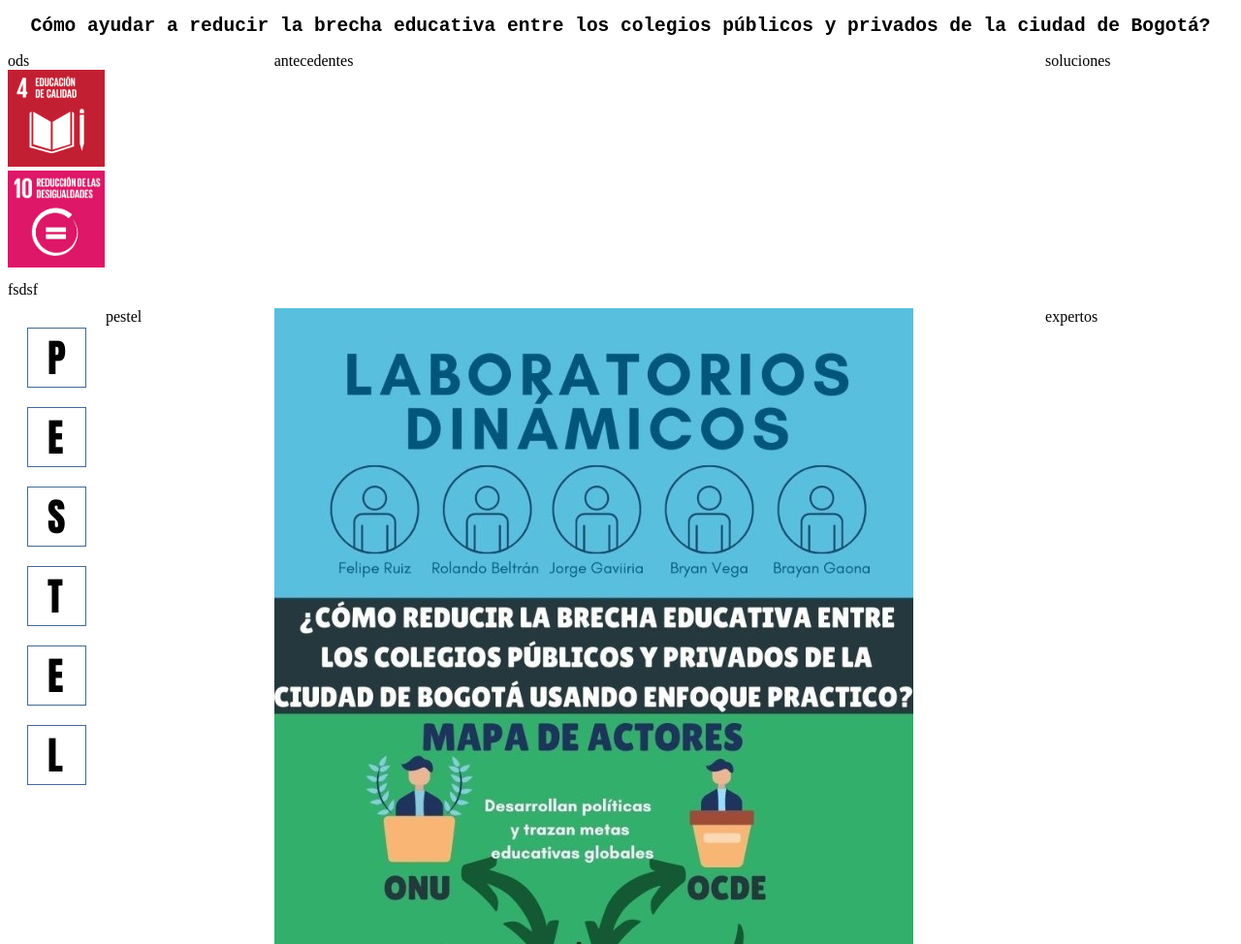
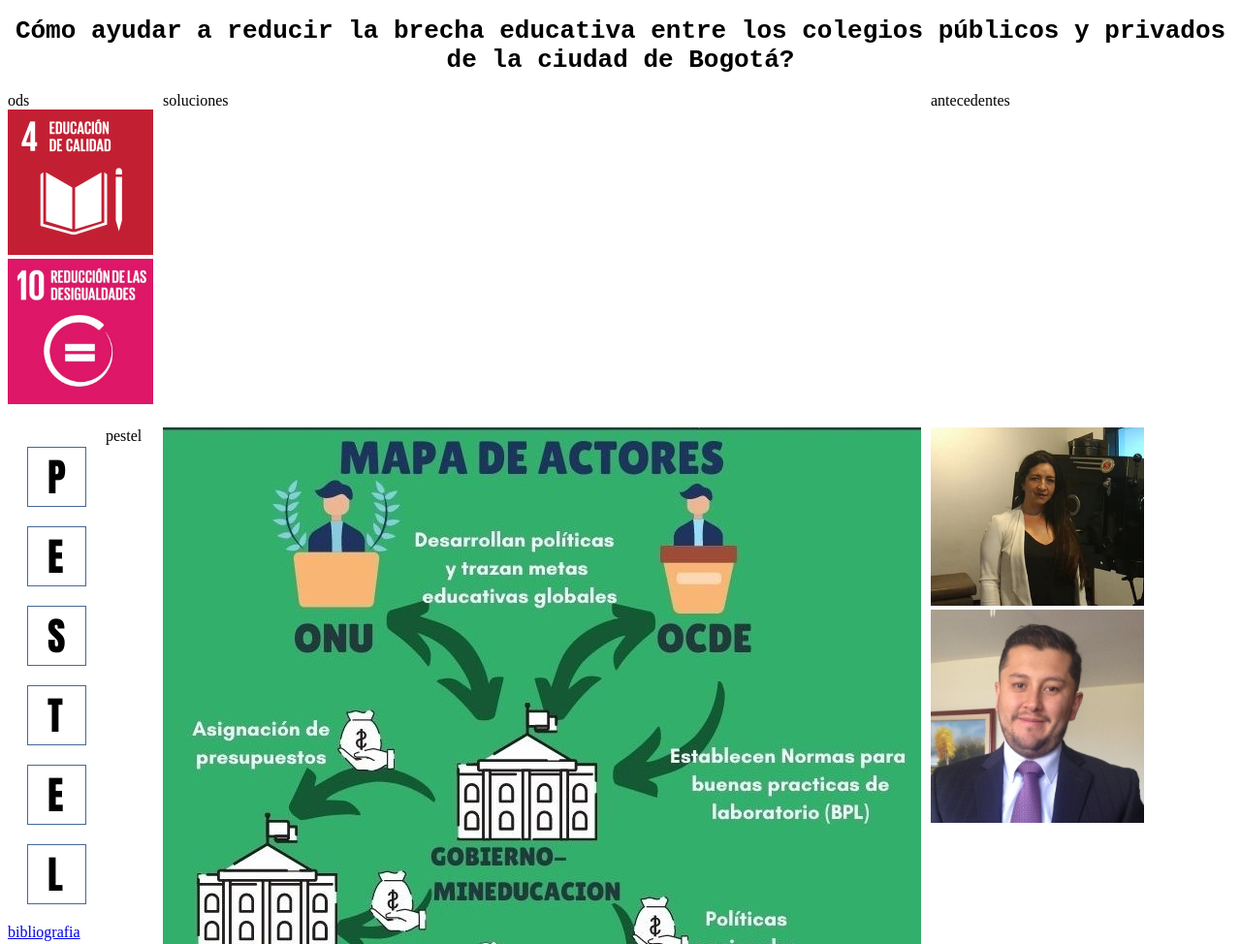
Before and after one commit to bdvegat/bdvegat.github.io, a plain HTML site: page index.html in a window 1280 px wide. Shown: the top 974 px of the page at 97% size. Drawn offline with Linux system fonts and the light colour scheme.

Commit message:
3 commit

```diff
--- a/index.html
+++ b/index.html
@@ -8,14 +8,16 @@
 </head>
 
 <body>
-    <h2>Cómo ayudar a reducir la brecha educativa entre los colegios públicos y privados de la ciudad de Bogotá?</h2>
+    <h1>Cómo ayudar a reducir la brecha educativa entre los colegios públicos y privados de la ciudad de Bogotá?</h2>
     <div class="grid">
         <div class = display>
-            <div id=d>fsdsf</div>
+            <div id=d></div>
         </div>
         <div class=ods>ods
-            <div class="ods_img"><img src="img/image2.png" alt="" class="img" onclick = "ods1()"></div>
-            <div class="ods_img"><img src="img/image1.jpg" alt="" class="img" onclick = "ods2()"></div>
+            <div class="ods_img">
+                <img src="img/image2.png" alt="" class="img" onclick = "ods1()">
+                <img src="img/image1.jpg" alt="" class="img" onclick = "ods2()">
+            </div>
         </div>
         <div class=pestel>pestel
             <div class="container_pestal">
@@ -26,11 +28,15 @@
                 <div class="pestal" onclick = "pestel_e2()">E</div>
                 <div class="pestal" onclick = "pestel_l()">L</div>
             </div>
+            <div class=bibliografia><a href="bibliografia.html">bibliografia</a></div>
         </div>
-        <div class=actores><img src="img/actores.jpeg" alt=""></div>
+        <div class=actores><img src="img/actores.jpg" alt=""></div>
         <div class=soluciones>soluciones</div>
         <div class=antecedentes>antecedentes</div>
-        <div class=expertos>expertos</div>
+        <div class=expertos>
+            <img src="img/exp1.jpg" alt="" class=exp_img onclick = "exp1()">
+            <img src="img/exp2.jpg" alt="" class=exp_img onclick = "exp2()">
+        </div>
     </div>
     <script src="script.js"></script>
 </body>
--- a/script.js
+++ b/script.js
@@ -45,3 +45,15 @@
     "De aquí a 2030, potenciar y promover la inclusión social, económica y política de todas las personas."
 ;
 }
+
+function exp1(){
+    document.getElementById("d").innerHTML =
+    '"...Las ciencias siempre han utilizado como herramienta de aprendizaje los laboratorios y las aulas vivas...".'
+;
+}
+
+function exp2(){
+    document.getElementById("d").innerHTML =
+    '“...lo que una persona aprende con las manos, no lo olvida; y el laboratorio es un espacio donde esto se da...”'
+;
+}
--- a/style.css
+++ b/style.css
@@ -10,7 +10,7 @@
     padding: 15px;
 }
 .ods{
-    max-width: 100px;
+    max-width: 150px;
 }
 .pestal{
     font-family: Impact;
@@ -38,7 +38,7 @@
     position: relative;
     margin: auto;
     grid-gap: 10px;
-    grid-template-areas: "ods antecedentes soluciones"
+    grid-template-areas: "ods soluciones antecedentes"
                          "display display display"
                          "pestel  actores expertos";
   }
@@ -77,3 +77,7 @@
   .display {
     grid-area: display;
   }
+
+.exp_img{
+    max-width: 220px;
+}
```
Also changed, not shown: bibliografia.html (added), img/actores.jpeg (deleted), img/actores.jpg (added), img/exp1.jpg (added), img/exp2.jpg (added).
